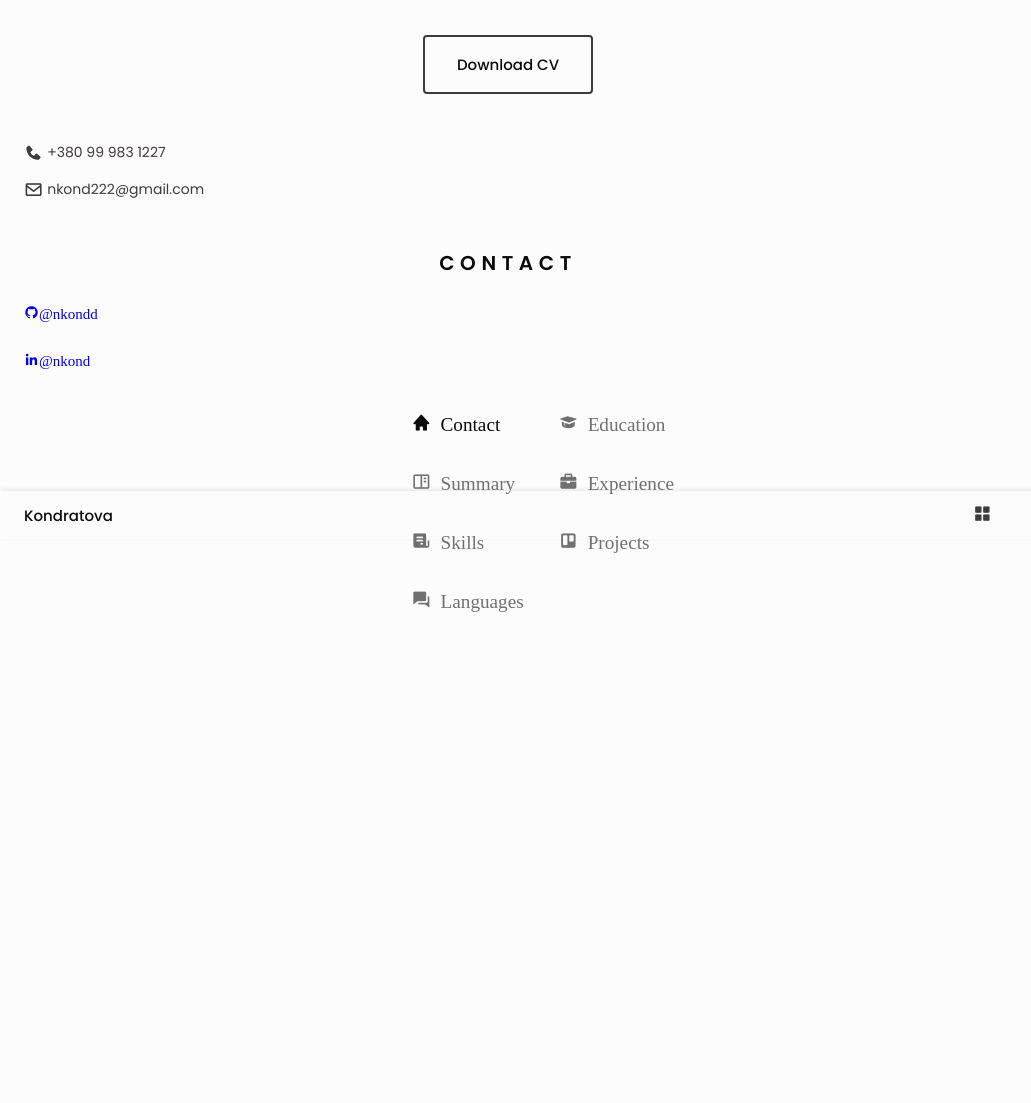
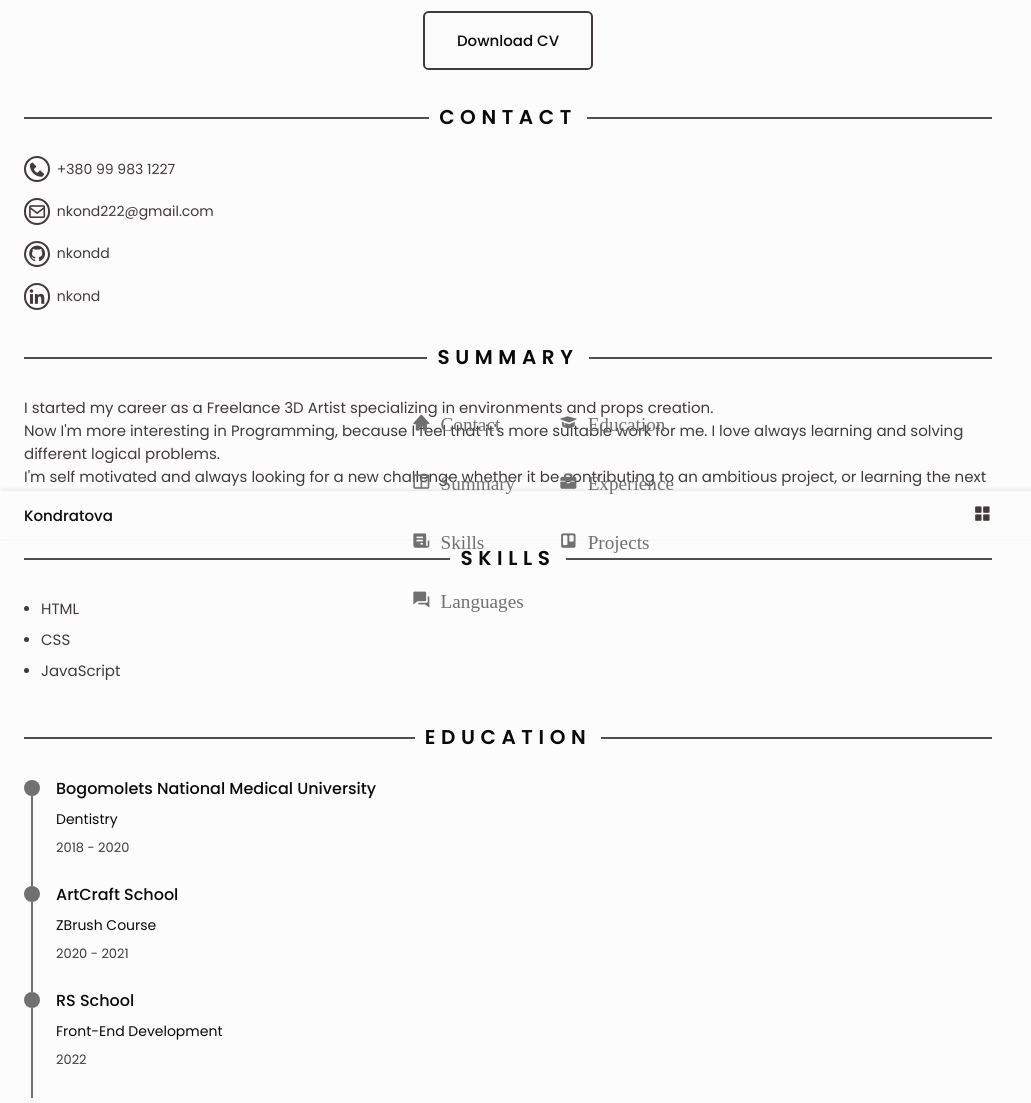
Before and after one commit to nkondd/rsschool-cv, a plain HTML site: page index.html in a window 1280 px wide. Shown: the part 261-1364 px from the top of the page, without its empty margins (0-1031 px from the left). Before the commit the page ends 800 px from the top, so only its background shows below. Drawn offline with nearby package versions, Linux system fonts and the light colour scheme.

Commit message:
feat: add contact section

```diff
--- a/assets/css/style.css
+++ b/assets/css/style.css
@@ -90,7 +90,7 @@ img {
 /*========== CLASS CSS ==========*/
 
 .section {
-  padding: 1.5rem 0;
+  padding: 1rem 0;
 }
 
 .section-title {
@@ -101,6 +101,28 @@ img {
   letter-spacing: .35rem;
   text-align: center;
   margin-bottom: var(--mb-3);
+  overflow: hidden;
+}
+
+.section-title::before,
+.section-title::after {
+  background-color: rgba(19, 19, 19, 0.74);
+  content: "";
+  display: inline-block;
+  height: 2px;
+  position: relative;
+  vertical-align: middle;
+  width: 50%;
+}
+
+.section-title::before {
+  right: 0.5em;
+  margin-left: -50%;
+}
+
+.section-title::after {
+  left: 0.5em;
+  margin-right: -50%;
 }
 
 /*========== LAYOUT ==========*/
@@ -209,7 +231,7 @@ img {
 }
 
 .home-container {
-  gap: 3rem;
+  gap: 2rem;
 }
 
 .home-data {
@@ -244,23 +266,118 @@ img {
   font-size: var(--small-font-size);
 }
 
-.home-icon {
-  font-size: 1.2rem;
-  margin-right: .25rem;
-}
 
 .home-button-movil {
   display: inline-block;
   border: 2px solid var(--text-color);
   color: var(--title-color);
   padding: 1rem 2rem;
-  border-radius: .25rem;
+  border-radius: .35rem;
   transition: .3s;
   font-weight: var(--font-medium);
-  margin-top: var(--mb-3);
+  margin-top: var(--mb-1);
 }
 
 .home-button-movil:hover {
   background-color: var(--text-color);
   color: var(--container-color);
 }
+
+
+/*========== CONCTACT ==========*/
+
+.contact-container {
+  grid-template-columns: max-content;
+  gap: 1rem;
+}
+
+.contact-link {
+  display: inline-flex;
+  align-items: center;
+  font-size: var(--small-font-size);
+  color: var(--text-color);
+}
+
+.contact-link:hover {
+  color: var(--title-color);
+}
+
+.contact-icon {
+  font-size: 1.2rem;
+  margin-right: .4rem;
+  border: 2px solid var(--text-color);
+  border-radius: 1rem;
+  padding: .1rem;
+}
+
+/*========== SUMMARY ==========*/
+
+.summary-description {
+  text-align: left;
+}
+
+/*========== SKILLS,LANGUAGES ==========*/
+
+.skills-content {
+  gap: 0;
+}
+
+.skills-name {
+  display: flex;
+  align-items: center;
+  margin-bottom: var(--mb-1);
+}
+
+.skills-circle {
+  display: inline-block;
+  width: 5px;
+  height: 5px;
+  background-color: var(--text-color);
+  border-radius: 50%;
+  margin-right: .75rem;
+}
+
+/*========== EDUCATION ==========*/
+
+.education-content {
+display: flex;
+}
+
+.education-time {
+  padding-right: 1rem;
+}
+
+.education-rounder {
+  position: relative;
+  display: block;
+  width: 16px;
+  height: 16px;
+  background-color: var(--text-color-light);
+  border-radius: 50%;
+  margin-top: .25rem;
+}
+
+.education-line {
+  display: block;
+  width: 2px;
+  height: 110%;
+  background-color: var(--text-color-light);
+  transform: translate(7px, 0);
+}
+
+.education-data {
+  gap: .5rem;
+}
+
+.education-title {
+  font-size: var(--h3-font-size);
+}
+
+.education-studies {
+  font-size: var(--small-font-size);
+  color: var(--title-color);
+}
+
+.education-year {
+  font-size: var(--smaller-font-size);
+}
--- a/index.html
+++ b/index.html
@@ -16,6 +16,7 @@
 </head>
 
 <!--========== Navigation ==========-->
+
 <body>
   <header class="header">
     <nav class="nav bd-container">
@@ -24,7 +25,7 @@
         <ul class="header-list">
           <li class="header-item">
             <a class="header-link" href="#contact">
-              <i class='bx bxs-home nav-icon active-link'> Contact</i>
+              <i class='bx bxs-home nav-icon'> Contact</i>
             </a>
           </li>
           <li class="header-item">
@@ -68,7 +69,9 @@
   <!-- PDF -->
   <main class="main bd-container">
     <div class="resume">
+      <!-- Left -->
       <div class="resume-left">
+
         <!--========== HOME ==========-->
         <section class="home" id="home">
           <div class="home-container section bd-grid">
@@ -84,38 +87,123 @@
                 <a download="" href="assets/pdf/CV.pdf" class="home-button-movil">Download CV</a>
               </div>
             </div>
+          </div>
+        </section>
 
-            <div class="home-adress bd-grid">
-              <span class="home-information">
-                <i class='bx bxs-phone home-icon'></i>+380 99 983 1227
-              </span>
-              <span class="home-information">
-                <i class='bx bx-envelope home-icon '></i>nkond222@gmail.com
-              </span>
+        <!--========== CONTACT ==========-->
+        <section class="contact section" id="contact">
+          <h2 class="section-title">CONTACT</h2>
+
+          <div class="contact-container bd-grid">
+            <span class="contact-link">
+              <i class='bx bxs-phone contact-icon'></i>+380 99 983 1227
+            </span>
+            <span class="contact-link">
+              <i class='bx bx-envelope contact-icon'></i>nkond222@gmail.com
+            </span>
+            <a href="https://github.com/nkondd" target="_blank" class="contact-link">
+              <i class='bx bxl-github contact-icon'></i>nkondd
+            </a>
+            <a href="https://www.linkedin.com/in/nkond/" target="_blank" class="contact-link">
+              <i class='bx bxl-linkedin contact-icon'></i>nkond
+            </a>
+          </div>
+        </section>
+
+        <!--========== SUMMARY ==========-->
+        <section class="summary section" id="summary">
+          <h2 class="section-title">SUMMARY</h2>
+
+          <p class="summary-description">I started my career as a Freelance 3D Artist specializing in environments and
+            props
+            creation.<br>
+
+            Now I'm more interesting in Programming, because I feel that it's more suitable work for me. I love always
+            learning and solving different logical problems.<br>
+
+            I'm self motivated and always looking for a new challenge whether it be contributing to an ambitious
+            project, or
+            learning the next software.</p>
+        </section>
+
+        <!--========== SKILLS==========-->
+        <section class="skills section" id="skills">
+          <h2 class="section-title">SKILLS</h2>
+
+          <div class="skills-content bd-grid">
+            <ul class="skills-data">
+              <li class="skills-name">
+                <span class="skills-circle"></span>HTML
+              </li>
+              <li class="skills-name">
+                <span class="skills-circle"></span>CSS
+              </li>
+              <li class="skills-name">
+                <span class="skills-circle"></span>JavaScript
+              </li>
+            </ul>
+          </div>
+        </section>
+      </div>
+      <!-- Right -->
+      <div class="resume-right">
+        <!--========== EDUCATION ==========-->
+        <section class="education section" id="education">
+          <h2 class="section-title">EDUCATION</h2>
+
+          <div class="education-container bd-grid">
+            <div class="education-content">
+              <div class="education-time">
+                <span class="education-rounder"></span>
+                <span class="education-line"></span>
+              </div>
+
+              <div class="education-data bd-grid">
+                <a href="https://nmuofficial.com" target="_blank">
+                <h3 class="education-title">Bogomolets National Medical University</h3>
+                </a>
+                <span class="education-studies">Dentistry</span>
+                <span class="education-year">2018 - 2020</span>
+              </div>
+            </div>
+            <div class="education-content">
+              <div class="education-time">
+                <span class="education-rounder"></span>
+                <span class="education-line"></span>
+              </div>
+
+              <div class="education-data bd-grid">
+                <a href="https://artcraft.net.ua/courses/zbrush-intensiv-online" target="_blank">
+                  <h3 class="education-title">ArtCraft School</h3>
+                </a>
+                <span class="education-studies">ZBrush Course</span>
+                <span class="education-year">2020 - 2021</span>
+              </div>
+            </div>
+            <div class="education-content">
+              <div class="education-time">
+                <span class="education-rounder"></span>
+                <span class="education-line"></span>
+              </div>
+
+              <div class="education-data bd-grid">
+                <a href="https://rs.school" target="_blank">
+                <h3 class="education-title">RS School</h3>
+                </a>
+                <span class="education-studies">Front-End Development</span>
+                <span class="education-year">2022</span>
+              </div>
             </div>
           </div>
         </section>
+      </div>
 
-      </div>
-      <div class="resume-right">
+    </div>
 
 
-      </div>
     </div>
 
-    <!--========== CONTACT ==========-->
-    <section class="section contact">
-      <h2 class="section-title">CONTACT</h2>
 
-      <div class="contact-container bd-grid">
-        <a href="https://github.com/nkondd" target="_blank" class="contact-link">
-          <i class='bx bxl-github'>@nkondd</i>
-        </a>
-        <a href="https://www.linkedin.com/in/nkond/" target="_blank" class="contact-link">
-          <i class='bx bxl-linkedin'>@nkond</i>
-        </a>
-      </div>
-    </section>
   </main>
   <script src="assets/js/script.js"></script>
 </body>
```
